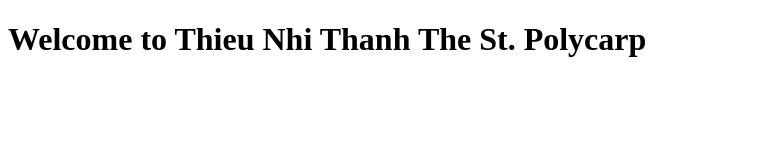
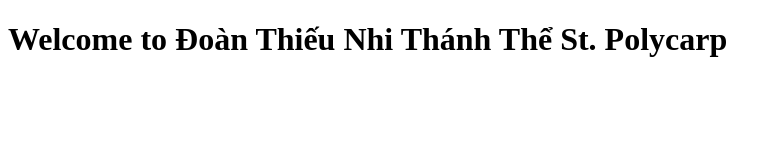
Before and after one commit to BenTran-TNTTSP/BenTran-TNTTSP.github.io, a plain HTML site: page index.html in a window 1280 px wide. Shown: the whole page, without its empty margins (0-781 px from the left). Drawn offline with Linux system fonts and the light colour scheme.

Commit message:
Changed name

```diff
--- a/index.html
+++ b/index.html
@@ -7,7 +7,7 @@
 </head>
 <body>
     <h1>
-        Welcome to Thieu Nhi Thanh The St. Polycarp
+        Welcome to Đoàn Thiếu Nhi Thánh Thể St. Polycarp
     </h1>
 </body>
 </html>
```
